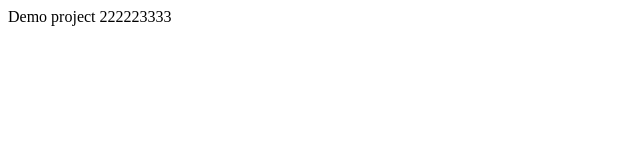
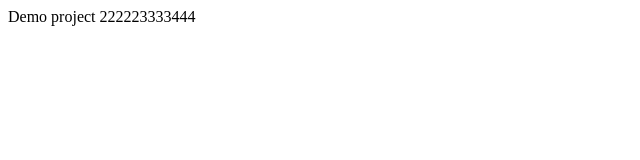
Before and after one commit to semyonsavenkov/remote-sample, a plain HTML site: page index.html in a window 1280 px wide. Shown: the full height of the page, 0-640 px from the left. Drawn offline with Linux system fonts and the light colour scheme.

Commit message:
new changes

```diff
--- a/index.html
+++ b/index.html
@@ -9,6 +9,6 @@
 <link href="https://fonts.googleapis.com/css?family=Roboto&subset=cyrillic"
       rel="stylesheet">
 <body>
-    Demo project 222223333
+    Demo project 222223333444
 </body>
 </html>
```
